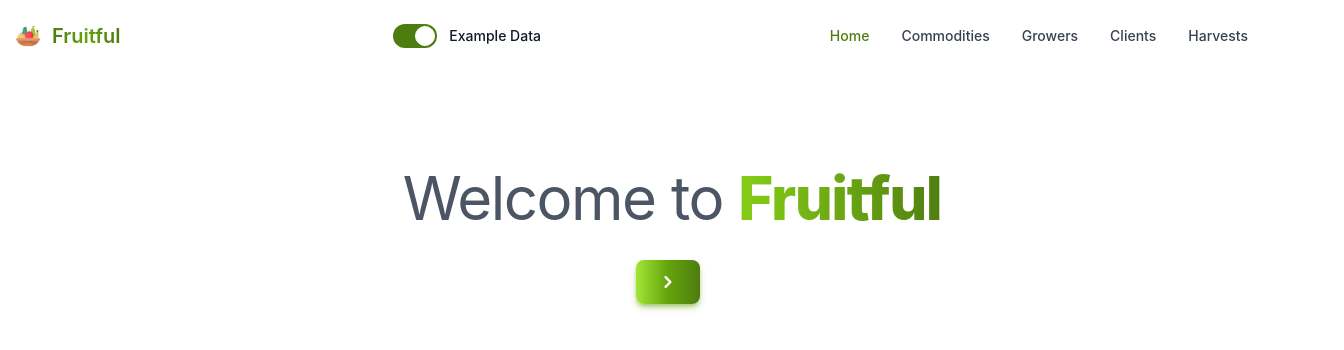
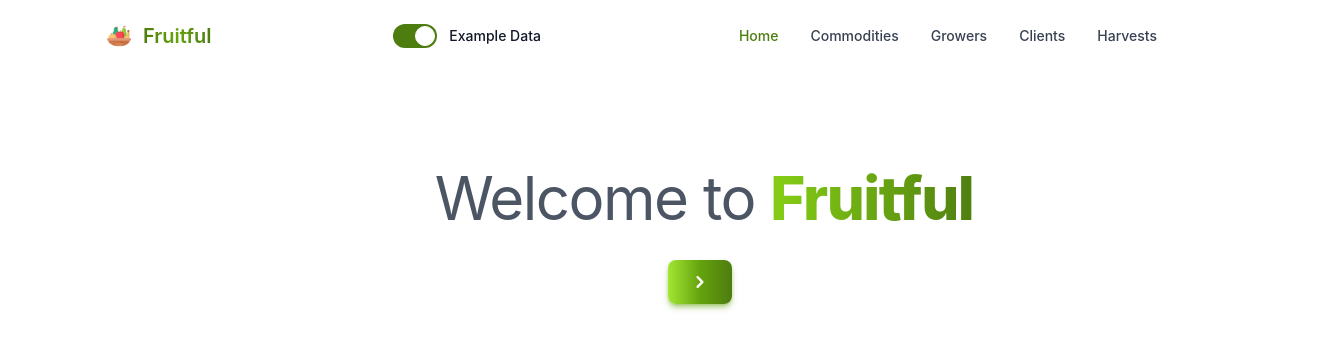
Before and after one commit to cmarinkovic/fruitful, a Next.js app: page / in a window 1280 px wide. Shown: the top 350 px of the page, 1344 px wide, since content can reach past the window. Built offline with nearby package versions, Linux system fonts and the light colour scheme.

Commit message:
Fixed components styles

```diff
--- a/components/DefaultLayout.tsx
+++ b/components/DefaultLayout.tsx
@@ -6,9 +6,9 @@ interface DefaultLayoutProps {
 
 export default function DefaultLayout({ children }: DefaultLayoutProps) {
   return (
-    <>
+    <div className="container">
       <Navbar />
       <main className="container mx-8">{children}</main>
-    </>
+    </div>
   );
 }
--- a/components/Navbar.tsx
+++ b/components/Navbar.tsx
@@ -141,7 +141,7 @@ export default function Navbar() {
           checked={exampleState.isExample}
         />
 
-        <div className="w-11 h-6 bg-gray-200 peer-focus:outline-none peer-focus:ring-4 peer-focus:ring-blue-300  rounded-full peer dark:bg-gray-700 peer-checked:after:translate-x-full peer-checked:after:border-white after:content-[''] after:absolute after:top-[2px] after:left-[2px] after:bg-white after:border-gray-300 after:border after:rounded-full after:h-5 after:w-5 after:transition-al peer-checked:bg-lime-700"></div>
+        <button className="w-11 h-6 bg-gray-200 peer-focus:outline-none peer-focus:ring-4 peer-focus:ring-blue-300  rounded-full peer dark:bg-gray-700 peer-checked:after:translate-x-full peer-checked:after:border-white after:content-[''] after:absolute after:top-[2px] after:left-[2px] after:bg-white after:border-gray-300 after:border after:rounded-full after:h-5 after:w-5 after:transition-al peer-checked:bg-lime-700" />
         <span className="ml-3 text-sm font-medium text-gray-900 ">
           Example Data
         </span>
@@ -152,7 +152,7 @@ export default function Navbar() {
   return (
     <div>
       <nav className="bg-white border-gray-200 px-2 sm:px-4 py-2.5 rounded">
-        <div className="container flex flex-wrap justify-between items-center mx-auto">
+        <div className="container flex flex-wrap justify-around items-center mx-auto">
           <NavbarLogo />
           <Toggle onClick={toggleIsExample} />
           <NavbarHamburger onClick={toggleHamburger} />
--- a/pages/index.tsx
+++ b/pages/index.tsx
@@ -5,9 +5,9 @@ import Hero from "../components/Hero";
 
 const Home: NextPage = () => {
   return (
-    <div className="container">
+    <div className="container mx-8">
       <Head>
-        <title>Fruitful</title>
+        <title>Fruitful - Home</title>
       </Head>
       <Hero />
     </div>
```
